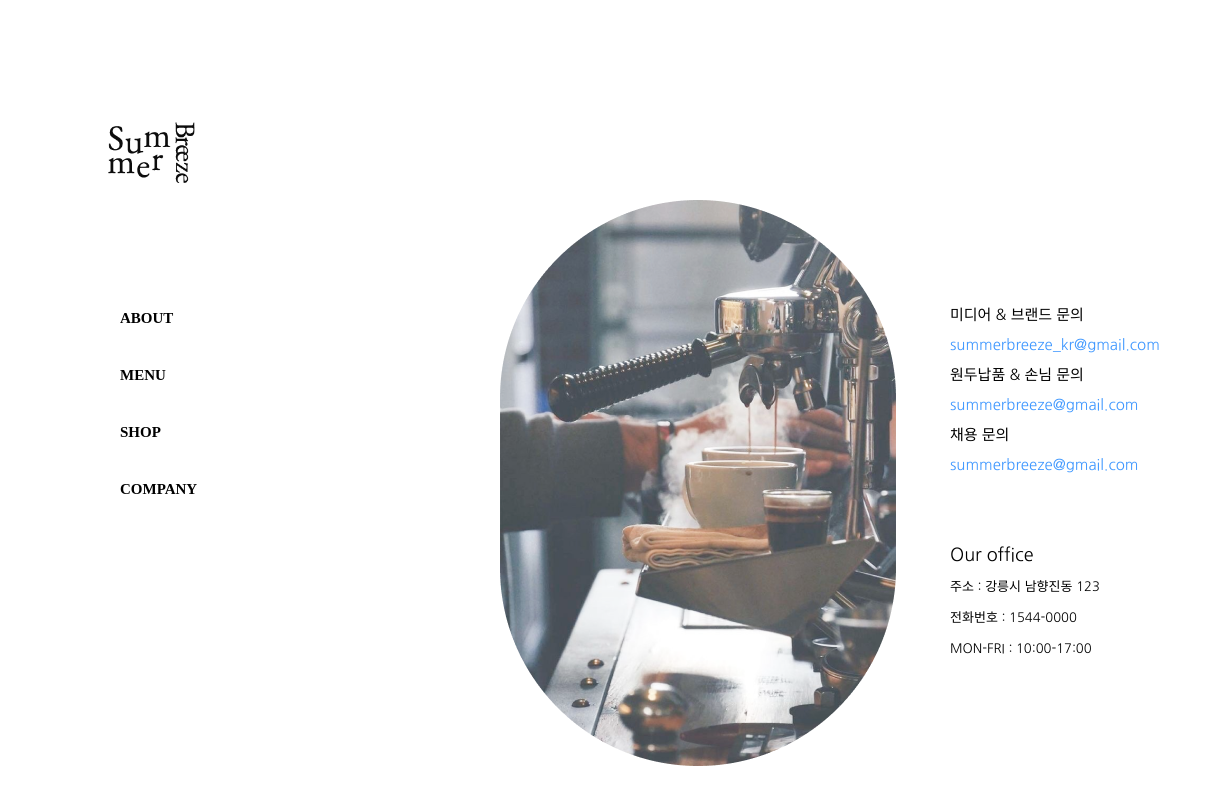
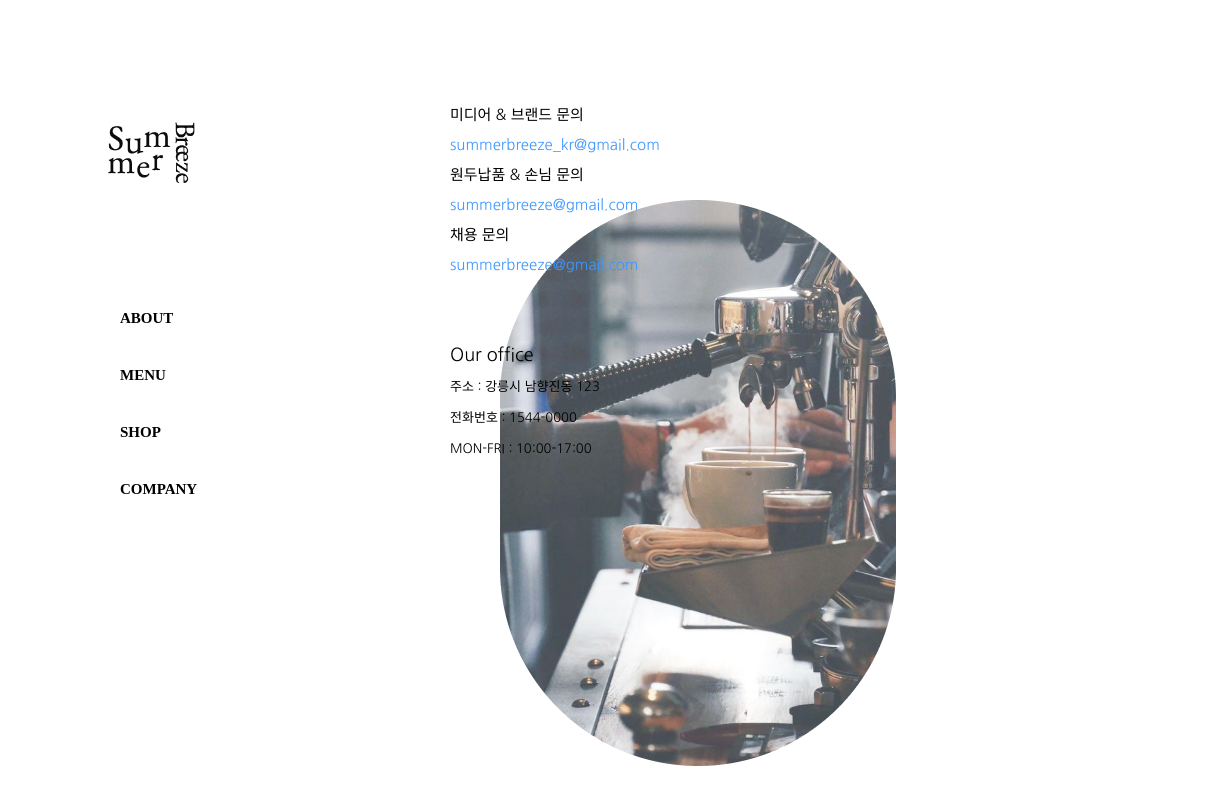
Before and after one commit to eunhyeson123/summer6, a plain HTML site: page index.html in a window 1280 px wide. Shown: the top 804 px of the page, 0-1226 px from the left. Drawn offline with Linux system fonts and the light colour scheme; a web font is replaced by a local one.

Commit message:
Update index.html

```diff
--- a/index.html
+++ b/index.html
@@ -73,20 +73,19 @@
        float: left;
      }
      #img1{
-      /* position: relative; */
+      position: relative;
       margin-left: 500px;
      }
      #text{
       position: absolute;
-      top: 300px;
-      left: 950px;
+      top: 100px;
+      left: 450px;
       font-size: 15px;
       line-height: 30px;
       font-family: 'Nanum Gothic', sans-serif;
-s
+
 
      }
-
 
 
  </style>
```
